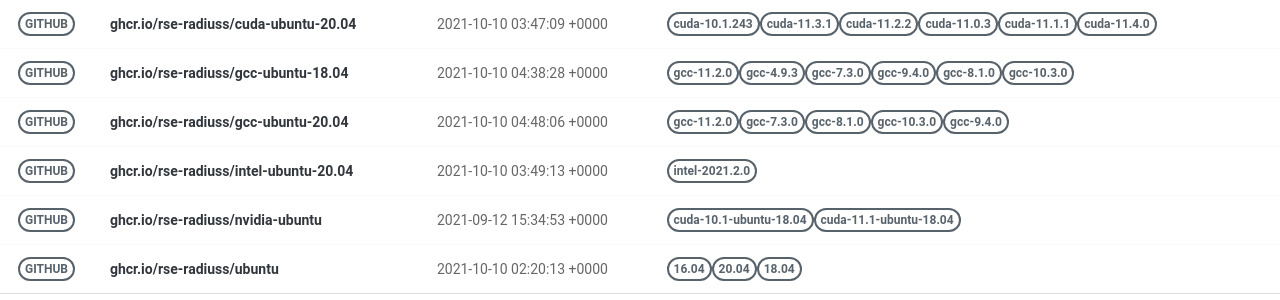
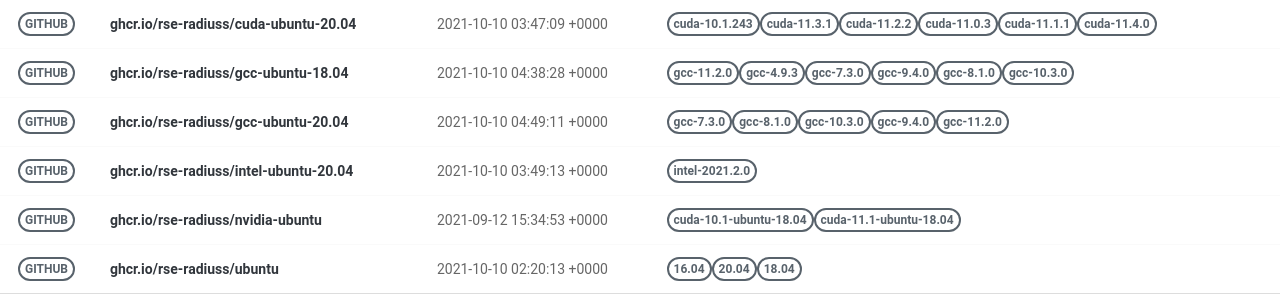
Before and after one commit to rse-ops/docker-images, a Jekyll site: the page built from pages/index.md, in a window 1280 px wide. Shown: the part 228-528 px from the top of the page. Built offline with Jekyll 4.4.1, drawn with Linux system fonts in a browser that asks for light colours; nearby versions of some CDN libraries; part of the change alters nothing that is shown.

Commit message:
Automated push to update library 2021-10-10

```diff
--- a/_library/ghcr.io-rse-radiuss-gcc-ubuntu-20.04.md
+++ b/_library/ghcr.io-rse-radiuss-gcc-ubuntu-20.04.md
@@ -1,14 +1,11 @@
 ---
 layout: container
 name: ghcr.io/rse-radiuss/gcc-ubuntu-20.04
-updated_at: 2021-10-10 04:48:06.982583
+updated_at: 2021-10-10 04:49:11.099428
 
 
 container_url: https://github.com/orgs/rse-radiuss/packages/container/package/gcc-ubuntu-20.04
 versions:
- - tag: gcc-11.2.0
-   dockerfile: https://github.com/rse-radiuss/docker-images/blob/main/ubuntu/gcc/Dockerfile
-   manifest: https://crane.ggcr.dev/manifest/ghcr.io/rse-radiuss/gcc-ubuntu-20.04:gcc-11.2.0
  - tag: gcc-7.3.0
    dockerfile: https://github.com/rse-radiuss/docker-images/blob/main/ubuntu/gcc/Dockerfile
    manifest: https://crane.ggcr.dev/manifest/ghcr.io/rse-radiuss/gcc-ubuntu-20.04:gcc-7.3.0
@@ -21,5 +18,8 @@ versions:
  - tag: gcc-9.4.0
    dockerfile: https://github.com/rse-radiuss/docker-images/blob/main/ubuntu/gcc/Dockerfile
    manifest: https://crane.ggcr.dev/manifest/ghcr.io/rse-radiuss/gcc-ubuntu-20.04:gcc-9.4.0
+ - tag: gcc-11.2.0
+   dockerfile: https://github.com/rse-radiuss/docker-images/blob/main/ubuntu/gcc/Dockerfile
+   manifest: https://crane.ggcr.dev/manifest/ghcr.io/rse-radiuss/gcc-ubuntu-20.04:gcc-11.2.0
 
 ---
```
